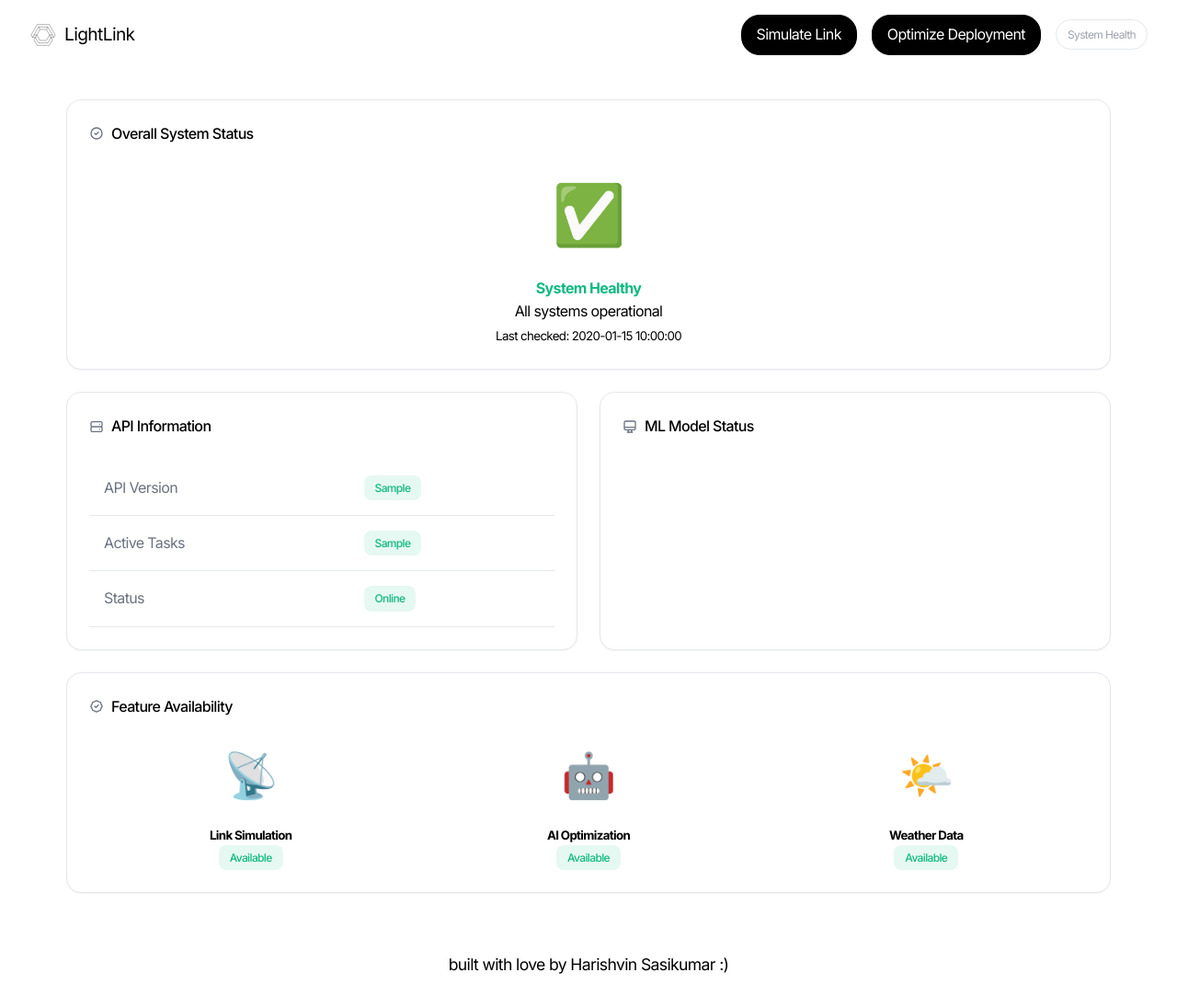
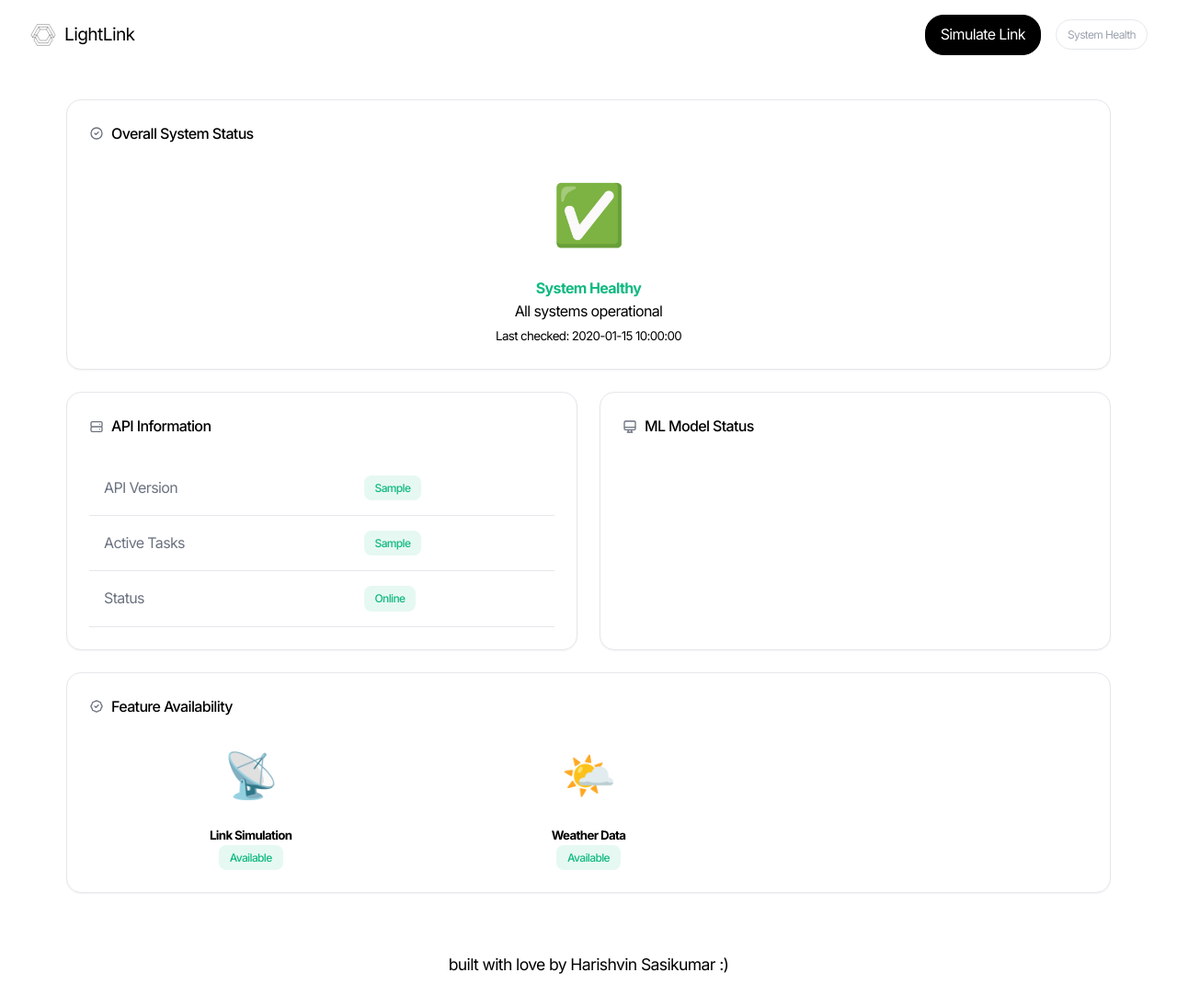
Before and after one commit to HarishvinS/fsoc_simulation, a Flask app: page /health in a window 1280 px wide. Shown: the whole page at 92% size. Run offline with Flask 3, Linux system fonts and the light colour scheme; a database or web service that is not in the repository returns one stand-in record (values such as "Sample title"); data that the repository does not hold is empty; some libraries are stand-ins or nearby versions.

Commit message:
disabled optimization feature for improvement

```diff
--- a/frontend/templates/base.html
+++ b/frontend/templates/base.html
@@ -624,7 +624,6 @@
 
             <div class="nav-actions">
                 <a href="/simulate" class="nav-btn primary">Simulate Link</a>
-                <a href="/optimize" class="nav-btn primary">Optimize Deployment</a>
                 <a href="/health" class="nav-btn" style="font-size: 0.75rem; padding: 0.375rem 0.75rem; color: var(--text-muted);">System Health</a>
             </div>
         </nav>
--- a/frontend/templates/health.html
+++ b/frontend/templates/health.html
@@ -140,15 +140,7 @@
                     <span class="badge badge-danger">Unavailable</span>
                 {% endif %}
             </div>
-            <div class="text-center">
-                <div style="font-size: 3rem; margin-bottom: 1rem;">🤖</div>
-                <h5>AI Optimization</h5>
-                {% if health.models_loaded.power_predictors %}
-                    <span class="badge badge-success">Available</span>
-                {% else %}
-                    <span class="badge badge-danger">Unavailable</span>
-                {% endif %}
-            </div>
+
             <div class="text-center">
                 <div style="font-size: 3rem; margin-bottom: 1rem;">🌤️</div>
                 <h5>Weather Data</h5>
--- a/frontend/templates/index.html
+++ b/frontend/templates/index.html
@@ -44,7 +44,6 @@
 
             <div style="display: flex; gap: 1rem; justify-content: center; margin-top: 2rem;">
                 <a href="/simulate" class="btn btn-primary">Start Simulating</a>
-                <a href="/optimize" class="btn btn-secondary">Optimize Deployment</a>
             </div>
         </div>
     </div>
```
Also changed, not shown: frontend/templates/simulation_results.html (+1 -25 lines), frontend/README.md.
